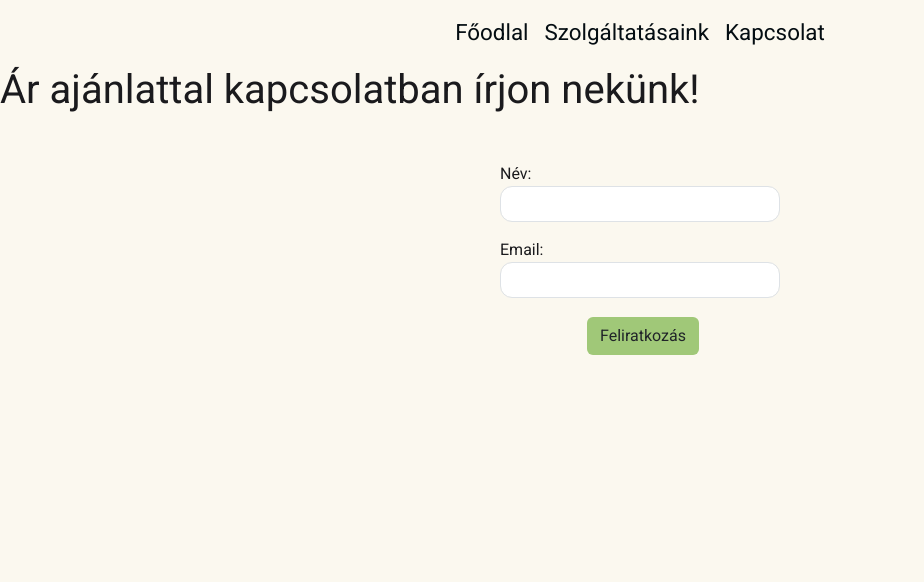
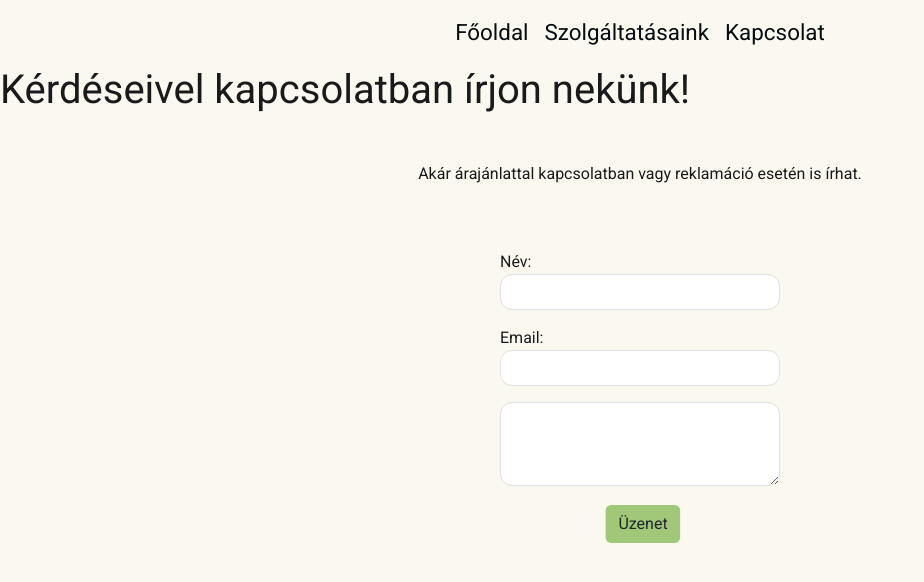
Before and after one commit to Zsolti145/Beadando, a React (Vite) app: page /contact in a window 1280 px wide. Shown: the top 582 px of the page, without its empty margins (0-924 px from the left). Built offline with nearby package versions, Linux system fonts and the light colour scheme.

Commit message:
Kontakt rész újragonoládsa,footer javítása

```diff
--- a/src/App.jsx
+++ b/src/App.jsx
@@ -1,6 +1,7 @@
 import { BrowserRouter, Routes, Route } from "react-router-dom";
 import { FontAwesomeIcon } from '@fortawesome/react-fontawesome'
 import { faCircleCheck } from "@fortawesome/free-regular-svg-icons";
+
 import "./App.css";
 import Navbar from "./assets/Navbar.jsx";
 import Infocard from "./assets/Infocard.jsx";
@@ -21,8 +22,6 @@ function Home() {
         <section className="features container d-flex flex-row  justify-content-center flex-wrap gap-5 mt-5 mb-5" >
     <div >
          <h2 className="mb-5">Számítógép a személyedre szabva.</h2>
-
-
        <div className="d-flex flex-column  justify-content-center mb-3">
         <p>  <FontAwesomeIcon icon={faCircleCheck} style={{color: "#DDEB9D",height:"20px", marginRight:"9px"}}  />
        Közvetlenül a gyártótól vásárolt alkatrészekből építjük össze a gépeinket.
@@ -45,12 +44,13 @@ function Home() {
           </div>
 
         </section>
+
       <h2>Szolgáltatásaink</h2>
       <section id="services" className="container d-flex flex-wrap flex-direction-row gap-2">
         <Infocard title={"Konfigurációk"} description={"Válassz az álatlunk gondos kezekkel összeépített gépeink közül."} />
         <Infocard title={"Egyedi konfiguráció"} description={"Számítógép alkatrészeink szélesválasztékából állíthatod össze a saját konfigurációdat,és ha úgy döntesz akkor össze is rakjuk neked!"} />
-        <Infocard title={"Szervíz"} description={"Bármi féle készüléket,alkatrészt szervízünk beszámít és a lehető legrövdebb idő alatt igyekszünk megcsinálni."} />
-        {/* <Infocard title={"Cégeknek"} description={"HEllo"} /> */}
+        <Infocard title={"Szervíz"} description={"Bármiféle készüléket,alkatrészt szervízünk beszámít és a lehető legrövidebb idő alatt igyekszünk megcsinálni."} />
+
       </section>
       <Footer/>
     </>
--- a/src/assets/Contactform.jsx
+++ b/src/assets/Contactform.jsx
@@ -1,8 +1,8 @@
-function Footer(props) {
+function Footer() {
   return (
     <>
 
-        <footer>
+
           <div footer-content>
             <form action="">
               <div className="mb-3">
@@ -13,10 +13,15 @@ function Footer(props) {
                 <label htmlFor="name">Email:</label>
                 <input className="form-control" type="text" name="name" />
               </div>
-              <input className="btn" type="submit" value="Feliratkozás" />
+              <div className="mb-3">
+
+                <textarea class="form-control"  rows="3" ></textarea>
+              </div>
+              <input className="btn" type="submit" value="Üzenet" />
             </form>
         </div>
-        </footer>
+
+
     </>
   );
 }
--- a/src/assets/Footer.jsx
+++ b/src/assets/Footer.jsx
@@ -1,31 +1,42 @@
-// import { FontAwesomeIcon } from '@fortawesome/react-fontawesome'
-// import { faFacebook } from "@fortawesome/free-regular-svg-icons";
+import { Link } from 'react-router-dom';
+import { FontAwesomeIcon } from '@fortawesome/react-fontawesome'
+
+import {
+  faFacebook,
+  faInstagram,
+  faGithub,
+  faTiktok,
+} from "@fortawesome/free-brands-svg-icons";
 
 function Footer() {
   return (
-    <div className=" mt-5 mb-5" style={{ backgroundColor: "#222831",  padding: "2rem 5rem", height: "200px" }}>
-      <footer id="footer"  className="d-flex flex-row align-items-center justify-content-center gap-5">
+    <div className=" mt-5" style={{ backgroundColor: "#222831",  padding: "2rem 5rem", }}>
+      <footer id="footer"  className="d-flex flex-row  justify-content-center gap-5">
         <div>
           <h3>Közösségi média</h3>
           <div className="d-flex flex-row gap-3">
-            <a href="https://www.facebook.com/konfigbox" target="_blank"></a>
+            <a href="https://www.facebook.com/konfigbox" target="_blank">
+            <FontAwesomeIcon icon={faFacebook} size="3x" style={{ color: "#4267B2" }} />
+            </a>
             <a href="https://www.instagram.com/konfigbox/" target="_blank">
-              <img  src="instagram.png"   alt="Instagram" style={{ width: "30px", height: "30px" }}  />
+              <FontAwesomeIcon icon={faInstagram} size="3x" style={{ color: "#E1306C" }} />
             </a>
-            <a href="https://www.tiktok.com/@konfigbox" target="_blank"></a>
+            <a href="https://www.tiktok.com/@konfigbox" target="_blank">
+            <FontAwesomeIcon icon={faTiktok} size="3x" style={{ color: "#69C9D0" }} /></a>
           </div>
         </div>
-        <div>
+<div style={{width:"200px"}}></div>
+
+        <div className='footerContact'>
           <h3>Elérhetőségek</h3>
           <ul>
-            <li>Telefonszám: +36 30 123 4567</li>
+            <li>Telefonszám: +01 23 456 789</li>
 
             <li>Email: <a href="mailto:konfigbox@email.com">konfigbox@email.com</a></li>
 
             <li>Cím:  Kitalált utca 12/a</li>
-
-
-          </ul>
+            <li><Link className='nav-link' href="/contact" to="/contact">Hírlevél</Link></li>
+   </ul>
         </div>
       </footer>
     </div>
--- a/src/assets/Navbar.jsx
+++ b/src/assets/Navbar.jsx
@@ -19,11 +19,11 @@ function Navbar() {
               <ul className="navbar-nav m-auto">
                 <li className="nav-item">
                   <Link className="nav-link active" to="/" aria-current="page" href="/">
-                    Főodlal
+                    Főoldal
                   </Link>
                 </li>
                 <li className="nav-item">
-                  <a className="nav-link" href="#services" to="/">
+                  <a className="nav-link" href="#services" to="/services">
                     Szolgáltatásaink
                   </a>
                 </li>
--- a/src/index.css
+++ b/src/index.css
@@ -43,7 +43,7 @@ body{
   font-size: 1.4rem;
 }
 header {
-  background-image: url(gamercomp-ru-XnjicGgCtqc-unsplash.jpg);
+  background-image: url("blackmotherboard.jpg");
   background-size: cover;
   background-attachment:fixed;
   height: 75vh;
@@ -154,12 +154,7 @@ header h1{
 
 }
 
-/* .card .btn{
-  background-color:#040d12;
-  color: #faf7f0;
-  font-size: 1.4rem;
-  margin: 1.2px;
-} */
+
 .form-control{
    color: #040d12;
   border-radius: 12px;
@@ -188,6 +183,12 @@ form .btn{
 @media screen and (max-width: 864px) {
  #footer{
    flex-direction: column!important;
+   align-items:center!important;
   }
 
 }
+.footerContact li{
+  margin: 0;
+padding: 5px;
+  font-size: 1.3rem;
+}
--- a/src/pages/Contact.jsx
+++ b/src/pages/Contact.jsx
@@ -6,12 +6,12 @@ function Contact() {
     <>
       <Navbar />
 
-      <h1>Ár ajánlattal kapcsolatban írjon nekünk!</h1>
-
-      <div className="d-flex justify-content-center  mt-5">
-
-
-        <Contactform />
+      <h1>Kérdéseivel kapcsolatban írjon nekünk!</h1>
+      <div className="d-flex  flex-column align-items-center  gap-5 mt-5">
+        <p>Akár árajánlattal kapcsolatban vagy reklamáció esetén is írhat.</p>
+        <div>
+          <Contactform />
+        </div>
       </div>
     </>
   );
```
Also changed, not shown: public/blackmotherboard.jpg (renamed from public/gamercomp-ru-XnjicGgCtqc-unsplash.jpg).
